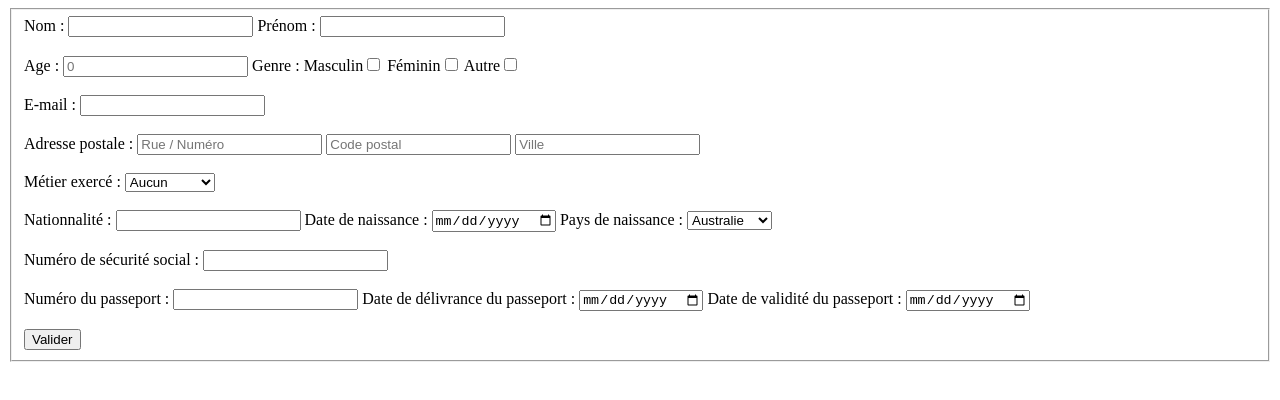
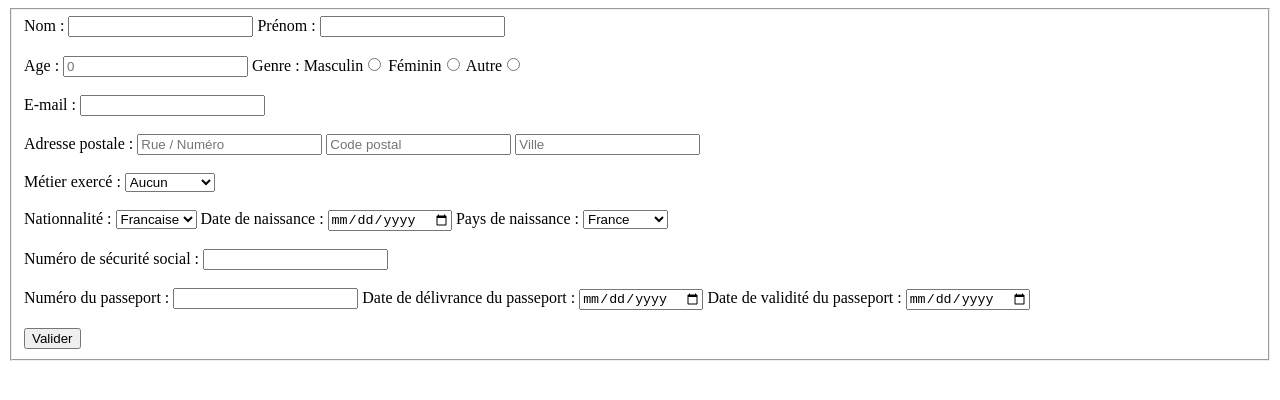
Before and after one commit to axelhri/Formulaire, a plain HTML site: page index.html in a window 1280 px wide. Drawn offline with Linux system fonts and the light colour scheme.

Commit message:
nationnalité select

```diff
--- a/index.html
+++ b/index.html
@@ -22,9 +22,9 @@
             <!-- Genre -->
 
             Genre :
-            <label for="mas">Masculin<input type="checkbox" id="mas"></label>
-            <label for="fem">Féminin<input type="checkbox" id="fem"></label>
-            <label for="aut">Autre<input type="checkbox" id="aut"></label>
+            <label for="mas">Masculin<input type="radio" name="sx" id="mas"></label>
+            <label for="fem">Féminin<input type="radio" name="sx" id="fem"></label>
+            <label for="aut">Autre<input type="radio" name="sx" id="aut"></label>
 
             <br><br>
 
@@ -57,17 +57,20 @@
 
             <!-- Nationnalité / Date de naissance / Pays de naissance -->
 
-            <label for="nat">Nationnalité : <input type="text" id="nat"></label>
+            <label for="nat">Nationnalité : </label>
+            <select name="nat" id="nat">
+                <option value="n1">Francaise</option>
+                <option value="n2">Belge</option>
+        </select>
             <label for="dat">Date de naissance : <input type="date" id="dat"></label>
             <label for="pays">Pays de naissance : </label>
             <select name="pays" id="pays">
-                <option value="p1">Australie</option>
-                <option value="p2">France</option>
-                <option value="p3">Belgique</option>
-                <option value="p4">Espagne</option>
-                <option value="p5">Portugal</option>
-                <option value="p6">Autriche</option>
-                <option value="p7">Allemagne</option>
+                <option value="p1">France</option>
+                <option value="p2">Belgique</option>
+                <option value="p3">Espagne</option>
+                <option value="p4">Portugal</option>
+                <option value="p5">Autriche</option>
+                <option value="p6">Allemagne</option>
         </select>
 
         <br><br>
```
